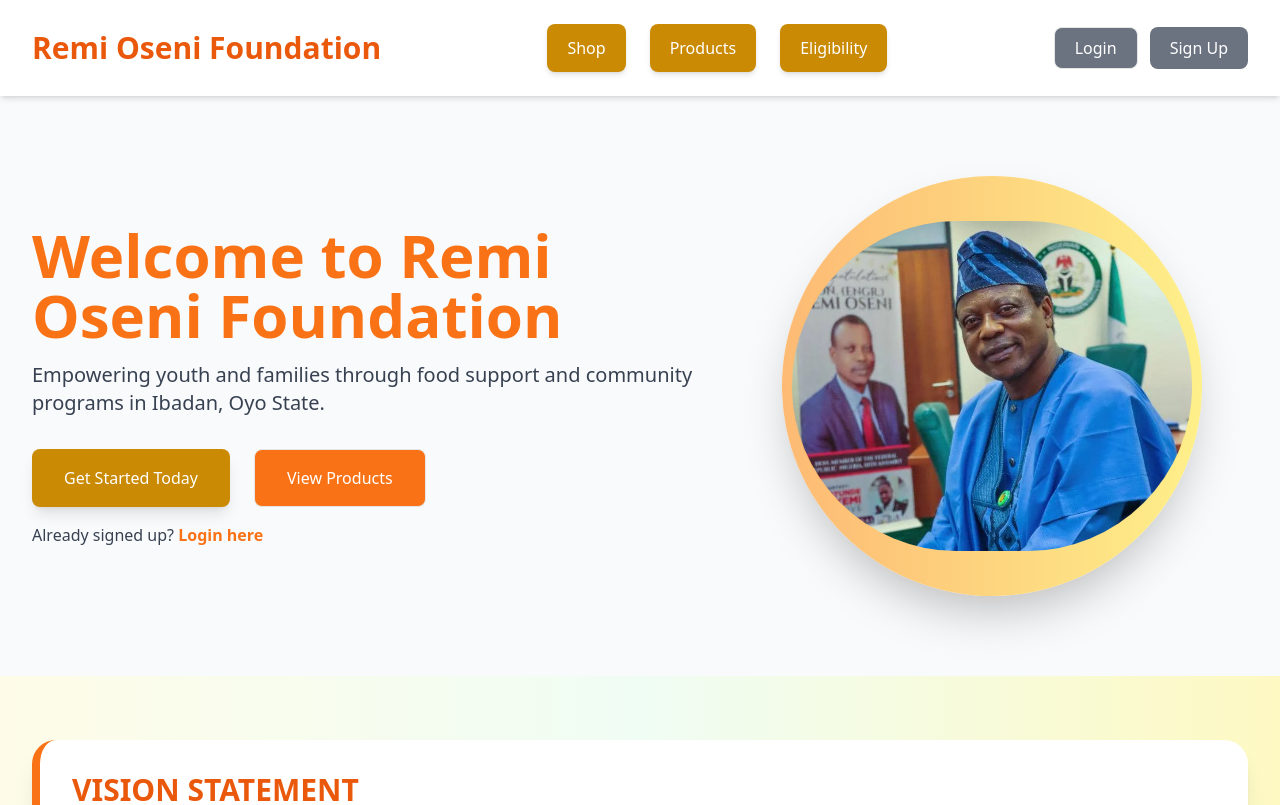
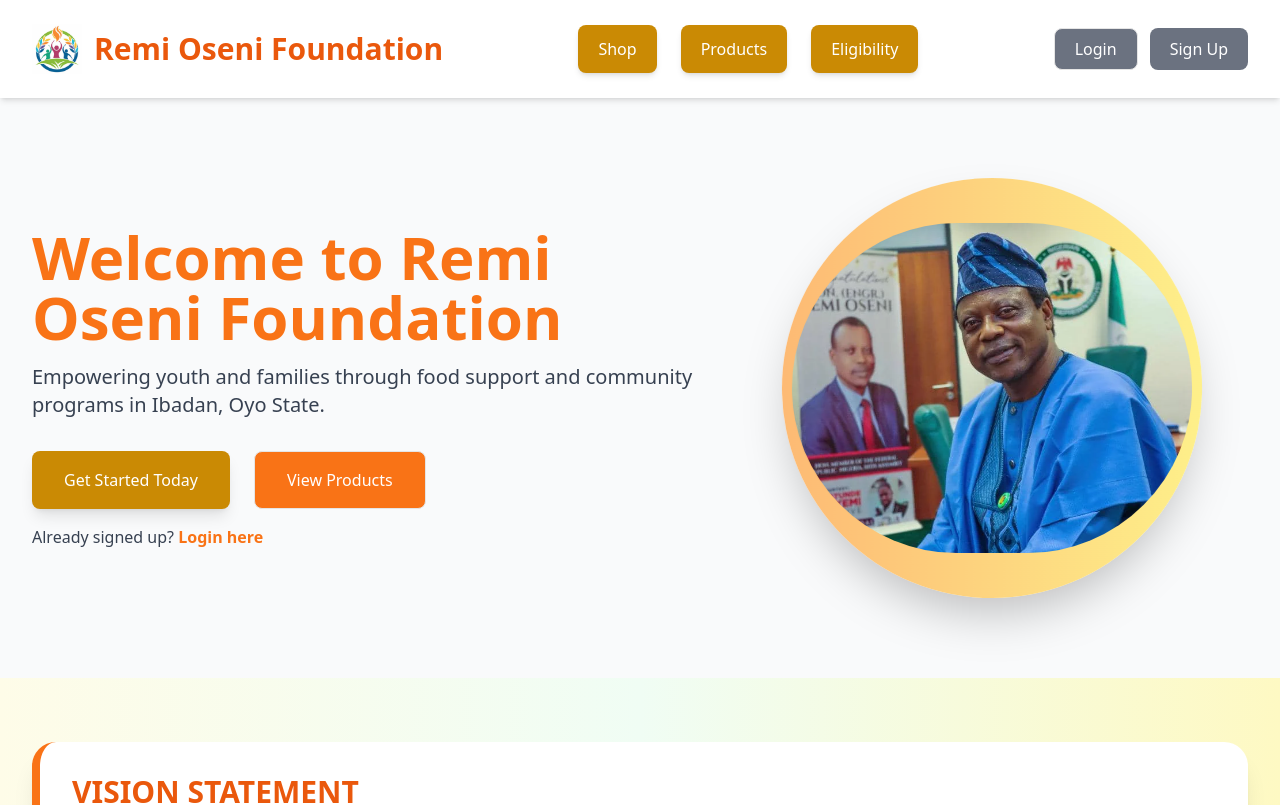
Before and after one commit to emee144/remi-foundation, a Next.js app: page / in a window 1280 px wide. Shown: the top 805 px of the page. Built offline with nearby package versions, Linux system fonts and the light colour scheme.

Commit message:
Update homepage with vision, mission, and logo

```diff
--- a/src/app/page.js
+++ b/src/app/page.js
@@ -26,9 +26,20 @@
     <div className="min-h-screen flex flex-col bg-gray-50">
       {/* Navbar */}
       <header className="flex flex-col md:flex-row justify-between items-center px-8 py-6 bg-white shadow-md">
-        <div className="text-2xl md:text-3xl font-bold text-orange-600 mb-4 md:mb-0">
-          Remi Oseni Foundation
+        <div className="flex items-center mb-4 md:mb-0">
+          {/* Logo Image */}
+          <Image
+            src="/remilogo.jpeg"
+            alt="Remi Logo"
+            width={50}
+            height={50}
+            className="mr-3"
+          />
+          <div className="text-2xl md:text-3xl font-bold text-orange-600">
+            Remi Oseni Foundation
+          </div>
         </div>
+
         <nav className="flex flex-wrap justify-center md:justify-start gap-4 md:gap-6">
           {navLinks.map((link, i) => (
             <Link key={i} href={link.href}>
@@ -106,7 +117,6 @@
       {/* Vision, Mission, Core Values Section */}
       <section className="bg-gradient-to-r from-yellow-50 via-green-50 to-yellow-100 px-8 py-16 text-gray-800">
         <div className="max-w-7xl mx-auto space-y-12">
-
           <motion.div
             className="bg-white p-8 rounded-3xl shadow-xl border-l-8 border-orange-500"
             initial="hidden"
```
Also changed, not shown: public/remilogo.jpeg (added).
